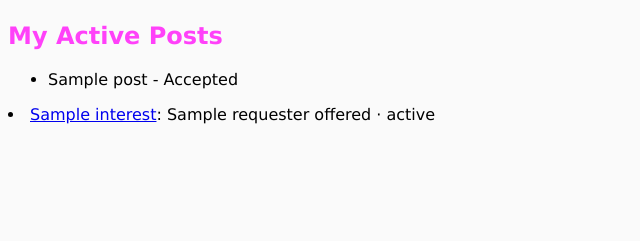
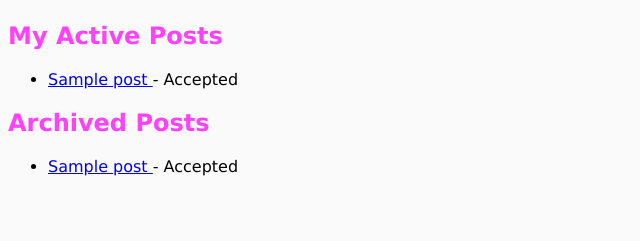
Before and after one commit to Fakhadova/wellesley-free-finds, a Flask app: template templates/profile.html in a window 1280 px wide. Shown: the part 107-348 px from the top of the page, without its empty margins (0-640 px from the left). Run offline with Flask 3, Linux system fonts and the light colour scheme; the template is opened without the code that fills it: most values are stand-ins (such as "Sample title", 1, 10 or a date in 2020).

Commit message:
profile changes

```diff
--- a/app.py
+++ b/app.py
@@ -257,7 +257,7 @@ def profile(username):
             order by posted_at desc''', [uid])
             archived_posts = curs.fetchall()
         interests = get_interest_on_my_post(conn, uid)
-    return render_template('profile.html', page_title = f"{username}'s Profile", posts = posts, interests = interests)
+    return render_template('profile.html', page_title = f"{username}'s Profile", active_posts = active_posts, archieved_posts = archived_posts, interests = interests)
 
 
 # Donate Listings & Request Posts Code
--- a/templates/profile.html
+++ b/templates/profile.html
@@ -19,16 +19,32 @@
     <h2>My Active Posts</h2>
     <ul>
         {% for post in active_posts %}
-            <li>{{ post.title }} - {{ post.status }}</li>
+            <li>
+                <a href="{{ url_for('post_detail', pid=post.pid) }}">
+                    {{post.title}}
+                    </a>
+                    - {{post.status}}
+            </li>
+        {% else %}
+            <li>You have no active posts.</li>
         {% endfor %}
     </ul>
 </div>
-{% for i in interests %}
-    <li>
-      <a href="{{ url_for('post_detail', pid=i.pid) }}">{{ i.title }}</a>:
-      {{ i.requester }} {{ 'requested' if i.post_type == 'Donate' else 'offered' }}
-      &middot; {{ i.interest_status }}
-      {# accept/decline forms here, same as before #}
-    </li>
-  {% endfor %}
+
+<!-- Archieved Posts: Completed, Fulfilled-->
+<div class="profile-section">
+    <h2>Archived Posts</h2>
+    <ul>
+        {% for post in archived_posts %}
+            <li>
+                <a href="{{ url_for('post_detail', pid=post.pid) }}">
+                    {{post.title}}
+                    </a>
+                    - {{post.status}}
+            </li>
+        {% else %}
+            <li>You have no archived posts.</li>
+        {% endfor %}
+    </ul>
+</div>
 {% endblock %}
```
